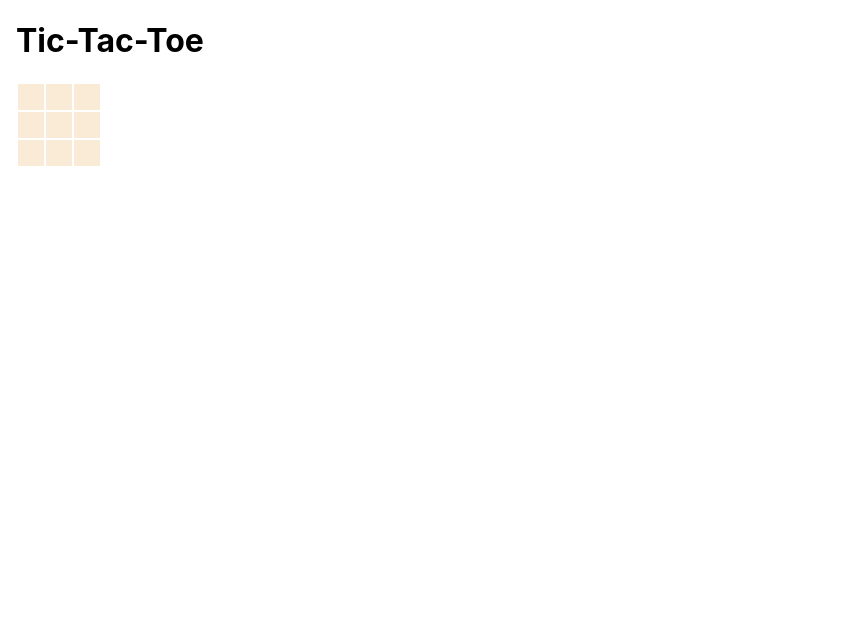
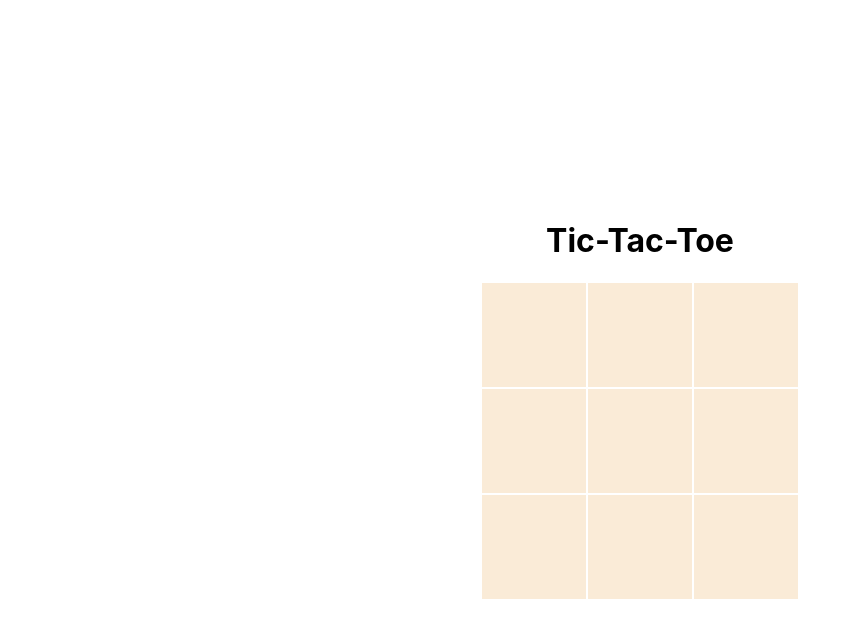
Before and after one commit to ferutizi/tic-tac-toe, a React (Create React App) app: page / in a window 1280 px wide. Shown: the top 638 px of the page, without its empty margins (0-844 px from the left). Built offline with nearby package versions, Linux system fonts and the light colour scheme.

Commit message:
style size grid

```diff
--- a/src/App.js
+++ b/src/App.js
@@ -71,6 +71,7 @@ function App() {
   return (
     <>
       <h1>Tic-Tac-Toe</h1>
+      <div>
       <table>
         <tbody>
           {gridValues.map((row, indexRow) =>
@@ -80,6 +81,7 @@ function App() {
             )}
         </tbody>
       </table>
+      </div>
     </>
   );
 }
--- a/src/index.css
+++ b/src/index.css
@@ -1,11 +1,16 @@
 body {
   margin: 0;
-  font-family: -apple-system, BlinkMacSystemFont, 'Segoe UI', 'Roboto', 'Oxygen',
+  font-family: -apple-system, BlinkMacSystemFont, 'Roboto', 'Segoe UI', 'Oxygen',
     'Ubuntu', 'Cantarell', 'Fira Sans', 'Droid Sans', 'Helvetica Neue',
     sans-serif;
   -webkit-font-smoothing: antialiased;
   -moz-osx-font-smoothing: grayscale;
-  margin: 1rem;
+  width: 100vw;
+  height: 100vh;
+  display: flex;
+  justify-content: center;
+  align-items: center;
+  text-align: center;
 }
 
 code {
@@ -14,8 +19,9 @@ code {
 }
 
 td {
-  width: 24px;
-  height: 24px;
+  width: 1.5em;
+  height: 1.5em;
+  font-size: 2rem;
   cursor: pointer;
   background-color: antiquewhite;
 }
@@ -23,3 +29,8 @@ td {
 td:hover {
   background-color: bisque;
 }
+
+table {
+  width: 20rem;
+  height: 20rem;
+}
```
